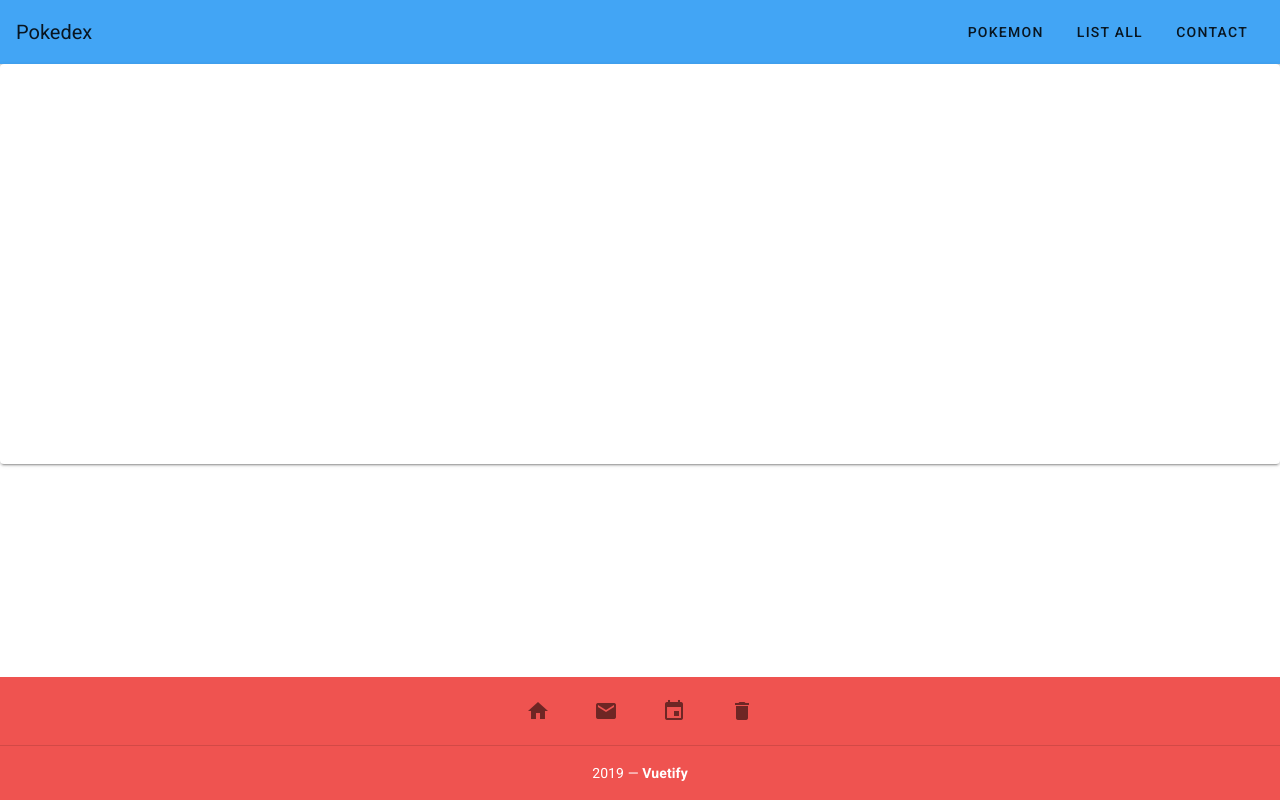
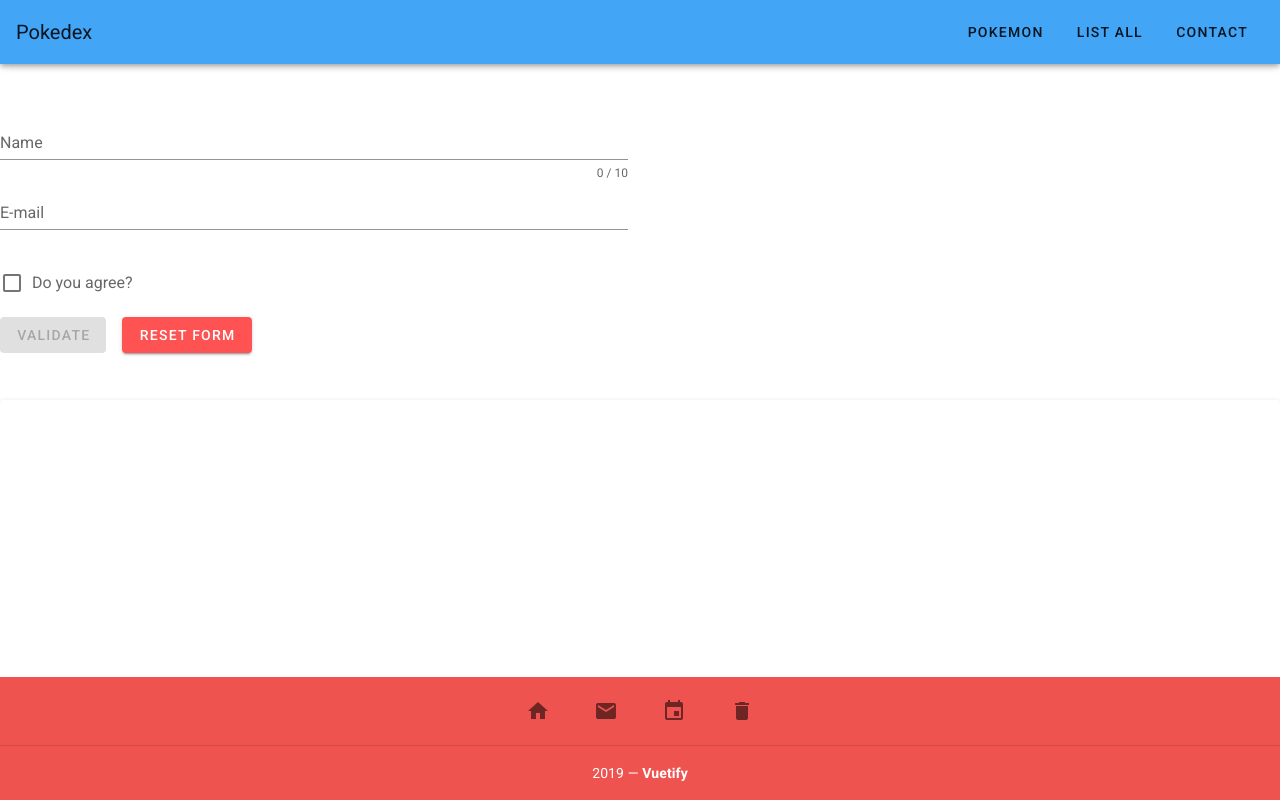
Before and after one commit to josecis0216/jose-cisneros-final-project, a Vue app in the folder my-app/: page / in a window 1280 px wide. Built offline with nearby package versions, Linux system fonts and the light colour scheme.

Commit message:
Form working now, needs styling

```diff
--- a/my-app/src/App.vue
+++ b/my-app/src/App.vue
@@ -1,8 +1,8 @@
-<template>
+<template style="margin-left: 25px;">
   <v-app>
     <app-header></app-header>
     <div class="circular" v-bind:style="{ backgroundImage: 'url(' + image + ')' }"></div>
-    <!-- <contact-page></contact-page> -->
+    <contact-page></contact-page>
     <app-footer></app-footer>
   </v-app>
 </template>
@@ -11,17 +11,23 @@
 // import HelloWorld from './components/HelloWorld'
 import Header from './components/Header'
 import Footer from './components/Footer'
-// import Contact from './components/Conatact'
+import Contact from './components/Conatact'
 
 export default {
   name: 'App',
   components: {
     'app-header': Header,
     'app-footer': Footer,
-    // 'contact-page': Contact
+    'contact-page': Contact
   },
   data: () => ({
     image: 'http://1.bp.blogspot.com/-8PfnHfgrH4I/TylX2v8pTMI/AAAAAAAAJJ4/TICBoSEI57o/s1600/search_by_image_image.png'
   })
 }
 </script>
+
+<style scoped>
+  body {
+    margin: 0 25 0 25;
+  }
+</style>
--- a/my-app/src/components/Conatact.vue
+++ b/my-app/src/components/Conatact.vue
@@ -1,98 +1,81 @@
 <template>
-  <form>
+  <v-row align="center">
+    <v-col cols="6" justify-center>
+      <v-form
+      ref="form"
+      v-model="valid"
+      :lazy-validation="lazy"
+    >
       <v-text-field
         v-model="name"
-      v-validate="'required|max:10'"
         :counter="10"
-      :error-messages="errors.collect('name')"
+        :rules="nameRules"
         label="Name"
-      data-vv-name="name"
         required
       ></v-text-field>
+
       <v-text-field
         v-model="email"
-      v-validate="'required|email'"
-      :error-messages="errors.collect('email')"
+        :rules="emailRules"
         label="E-mail"
-      data-vv-name="email"
         required
       ></v-text-field>
-    <v-select
-      v-model="select"
-      v-validate="'required'"
-      :items="items"
-      :error-messages="errors.collect('select')"
-      label="Select"
-      data-vv-name="select"
-      required
-    ></v-select>
+
       <v-checkbox
         v-model="checkbox"
-      v-validate="'required'"
-      :error-messages="errors.collect('checkbox')"
-      value="1"
-      label="Option"
-      data-vv-name="checkbox"
-      type="checkbox"
+        :rules="[v => !!v || 'You must agree to continue!']"
+        label="Do you agree?"
         required
       ></v-checkbox>
 
-    <v-btn class="mr-4" @click="submit">submit</v-btn>
-    <v-btn @click="clear">clear</v-btn>
-  </form>
+      <v-btn
+        :disabled="!valid"
+        color="success"
+        class="mr-4"
+        @click="validate"
+      >
+        Validate
+      </v-btn>
+
+      <v-btn
+        color="error"
+        class="mr-4"
+        @click="reset"
+      >
+        Reset Form
+      </v-btn>
+    </v-form>
+    </v-col>
+  </v-row>
 </template>
 
+
  <script>
-  Vue.use(VeeValidate)
-
   export default {
-    $_veeValidate: {
-      validator: 'new',
-    },
-
     data: () => ({
+      valid: true,
       name: '',
+      nameRules: [
+        v => !!v || 'Name is required',
+        v => (v && v.length <= 10) || 'Name must be less than 10 characters',
+      ],
       email: '',
-      select: null,
-      items: [
-        'Item 1',
-        'Item 2',
-        'Item 3',
-        'Item 4',
+      emailRules: [
+        v => !!v || 'E-mail is required',
+        v => /.+@.+\..+/.test(v) || 'E-mail must be valid',
       ],
-      checkbox: null,
-      dictionary: {
-        attributes: {
-          email: 'E-mail Address',
-          // custom attributes
-        },
-        custom: {
-          name: {
-            required: () => 'Name can not be empty',
-            max: 'The name field may not be greater than 10 characters',
-            // custom messages
-          },
-          select: {
-            required: 'Select field is required',
-          },
-        },
-      },
+      checkbox: false,
+      lazy: false,
     }),
 
-    mounted () {
-      this.$validator.localize('en', this.dictionary)
+    methods: {
+      validate () {
+        if (this.$refs.form.validate()) {
+          this.snackbar = true
+        }
       },
-
-    methods: {
-      submit () {
-        this.$validator.validateAll()
-      },
-      clear () {
-        this.name = ''
-        this.email = ''
-        this.select = null
-        this.checkbox = null
-        this.$validator.reset()
+      reset () {
+        this.$refs.form.reset()
       },
     },
   }
--- a/my-app/src/main.js
+++ b/my-app/src/main.js
@@ -3,7 +3,6 @@ import App from './App.vue'
 import router from './router'
 import store from './store'
 import vuetify from './plugins/vuetify'
-import veeValidate from './plugins/vee-validate'
 
 Vue.config.productionTip = false
 
```
Lines whose indentation alone changed are shown as unchanged.
